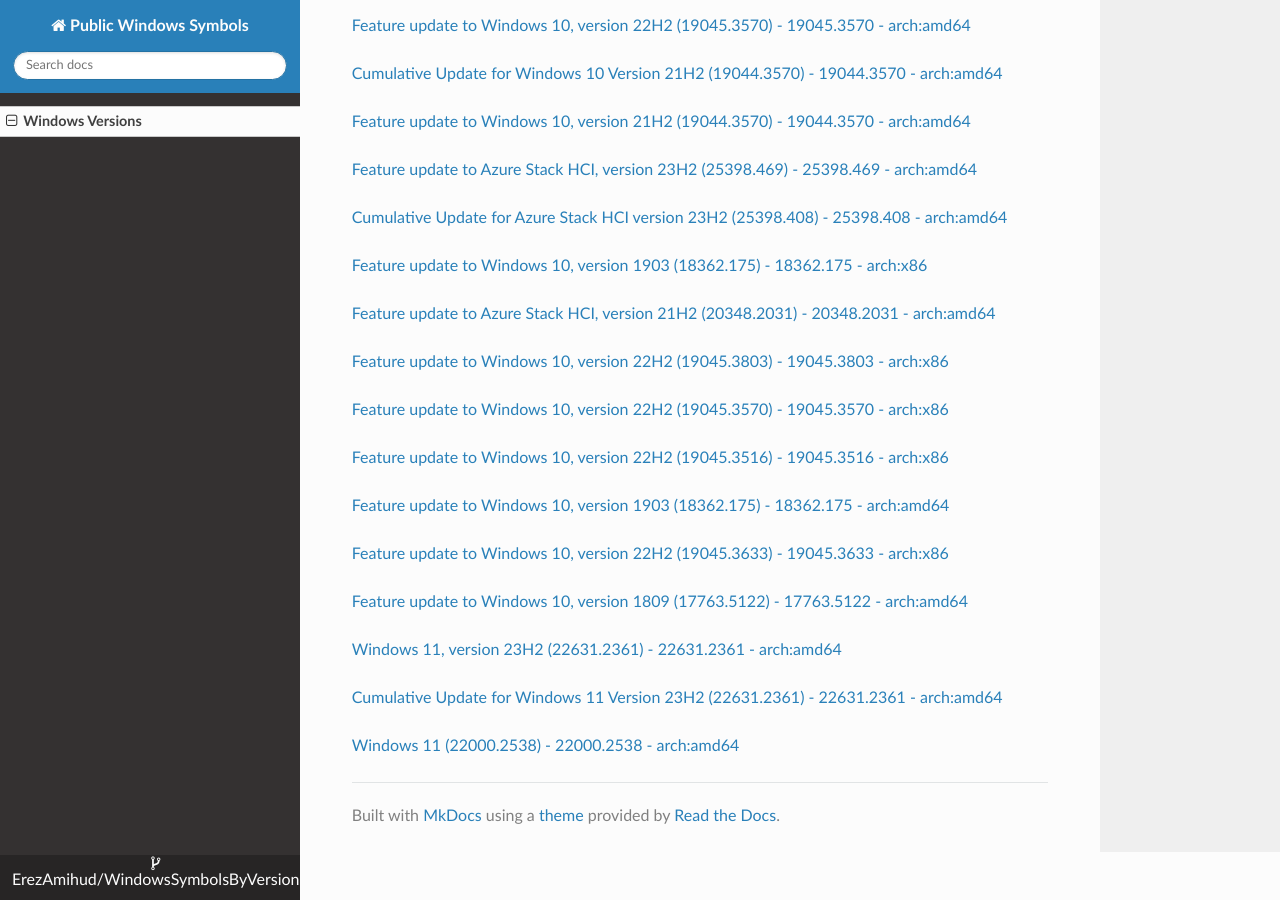
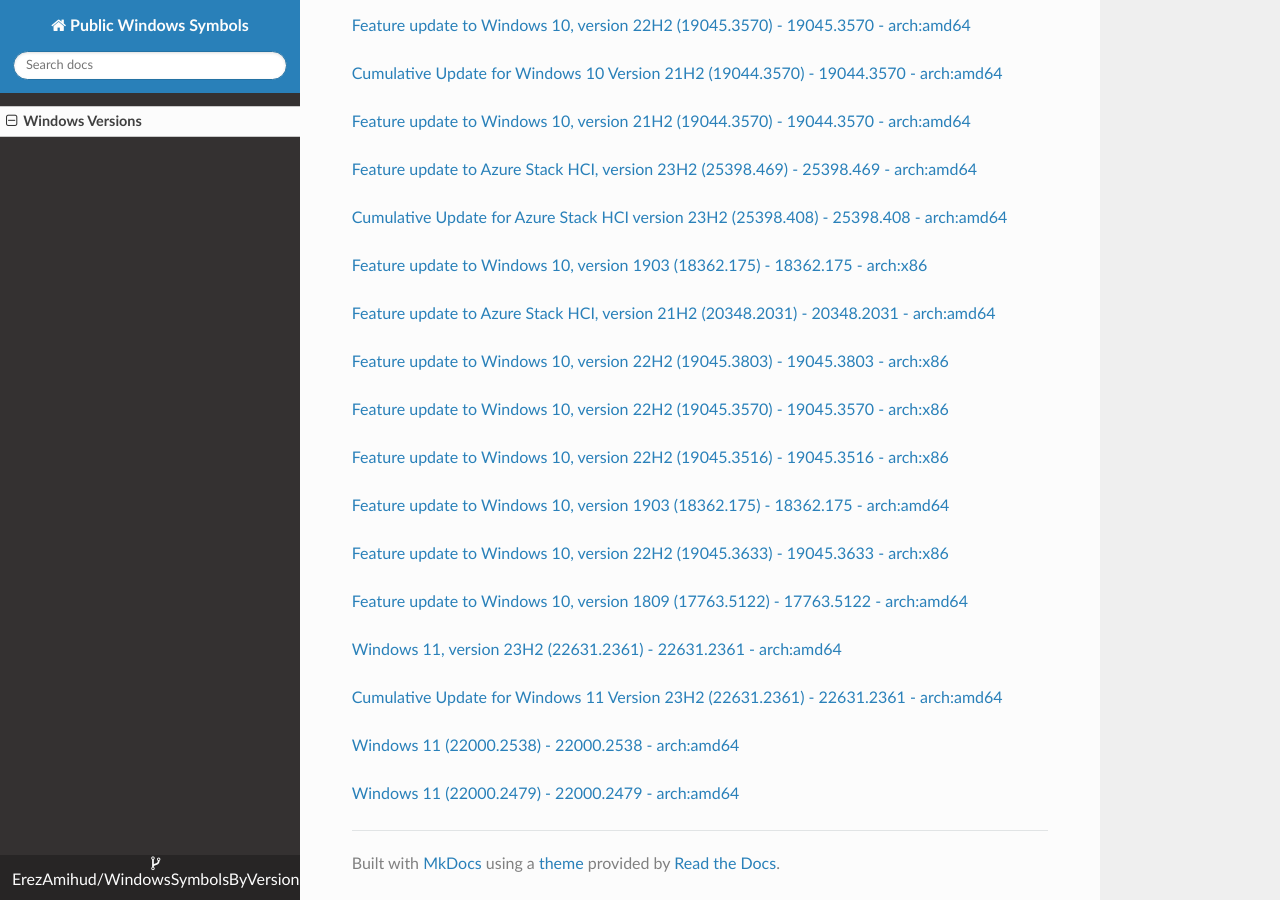
Before and after one commit to ErezAmihud/WindowsSymbolsByVersion, an MkDocs documentation site: the page built from docs/index.md, in a window 1280 px wide and 900 px high, scrolled down 23333 px. Built offline with MkDocs 1.6.1, drawn with Linux system fonts in a browser that asks for light colours; nearby versions of some CDN libraries.

Commit message:
Automated commit, add manifest for d95ca93b-8457-462c-9aee-95348cc560da

```diff
--- a/docs/index.md
+++ b/docs/index.md
@@ -1315,3 +1315,6 @@
 
 
 [Windows 11 (22000.2538) - 22000.2538 - arch:amd64](https://github.com/ErezAmihud/WindowsSymbolsByVersion/blob/main/manifests/5e67247e-c2a3-45ee-86c9-0712b94a01c7.manifest)
+
+
+[Windows 11 (22000.2479) - 22000.2479 - arch:amd64](https://github.com/ErezAmihud/WindowsSymbolsByVersion/blob/main/manifests/d95ca93b-8457-462c-9aee-95348cc560da.manifest)
```
Also changed, not shown: process_builds.json (+1 -1 lines), 1 other file.
